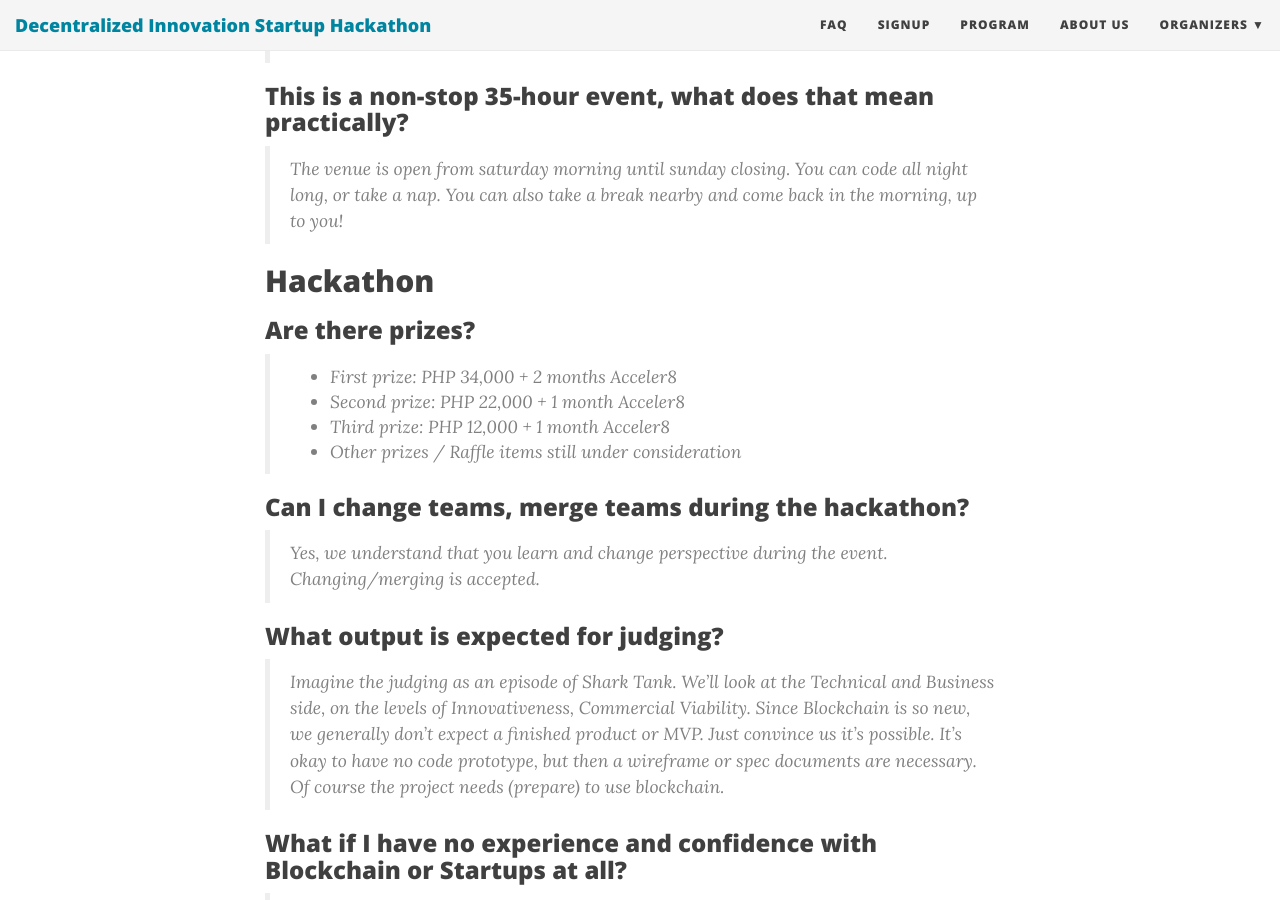
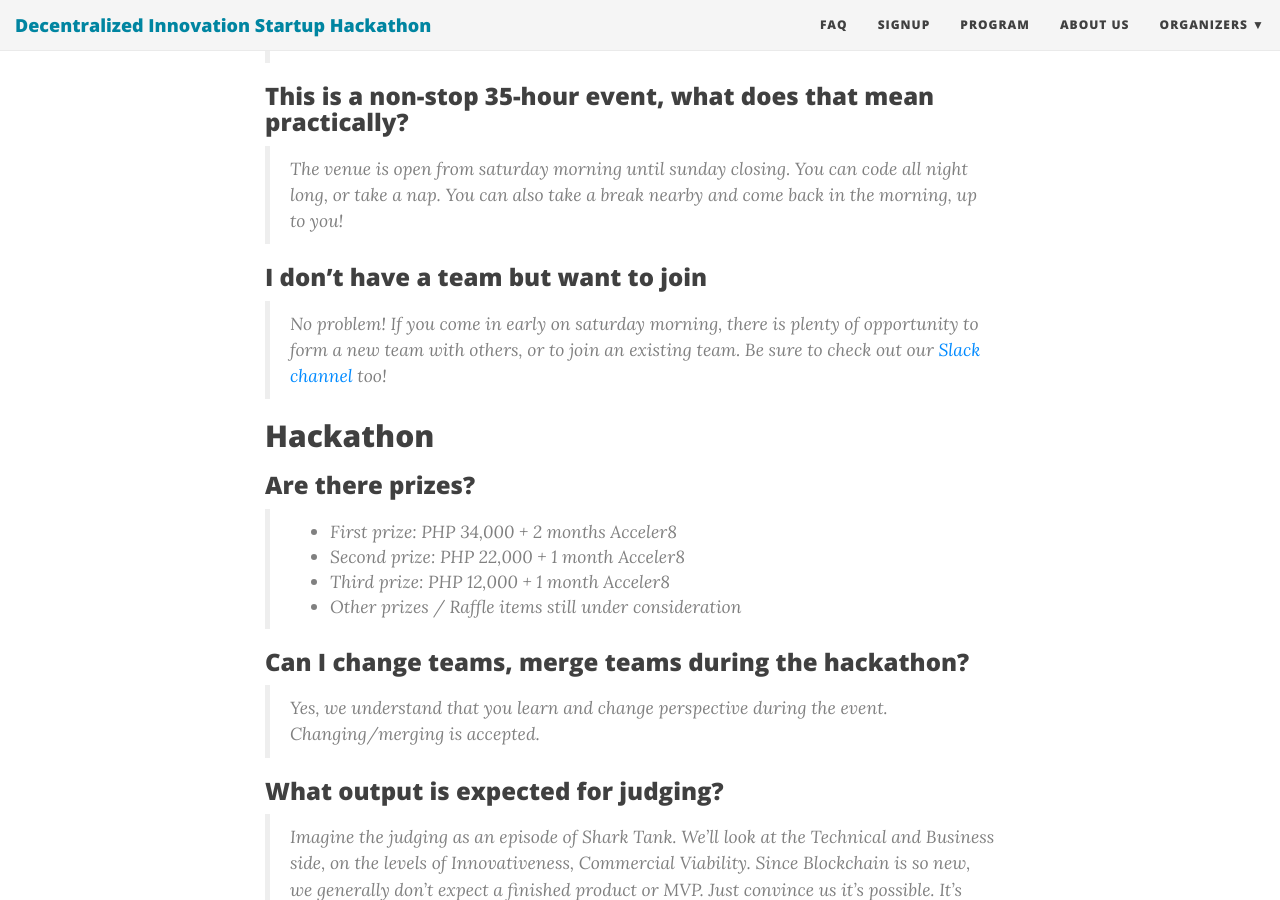
Before and after one commit to dish-event/dish-event, a Jekyll site: the page built from faq.md, in a window 1280 px wide and 900 px high, scrolled down 576 px. Built offline with Jekyll 4.4.1, drawn with Linux system fonts in a browser that asks for light colours; nearby versions of some CDN libraries.

Commit message:
Adding FAQ

```diff
--- a/faq.md
+++ b/faq.md
@@ -14,6 +14,8 @@ subtitle: What you really wanted to know
 ### This is a non-stop 35-hour event, what does that mean practically?
 >The venue is open from saturday morning until sunday closing. You can code all night long, or take a nap. You can also take a break nearby and come back in the morning, up to you!
 
+### I don't have a team but want to join
+> No problem! If you come in early on saturday morning, there is plenty of opportunity to form a new team with others, or to join an existing team. Be sure to check out our [Slack channel](https://join.slack.com/t/dish2018/shared_invite/enQtNDgyNjc1ODk5NjE5LWY0MjVjNmM5ODMzZmQ5NjZjZTBiNGY0ODMwZDAyOGFkODNkOGY5M2QzNDZiMWYyM2Q0MDg5MTlkMjMwNjY4Njc) too!
 
 
 ## Hackathon
```
